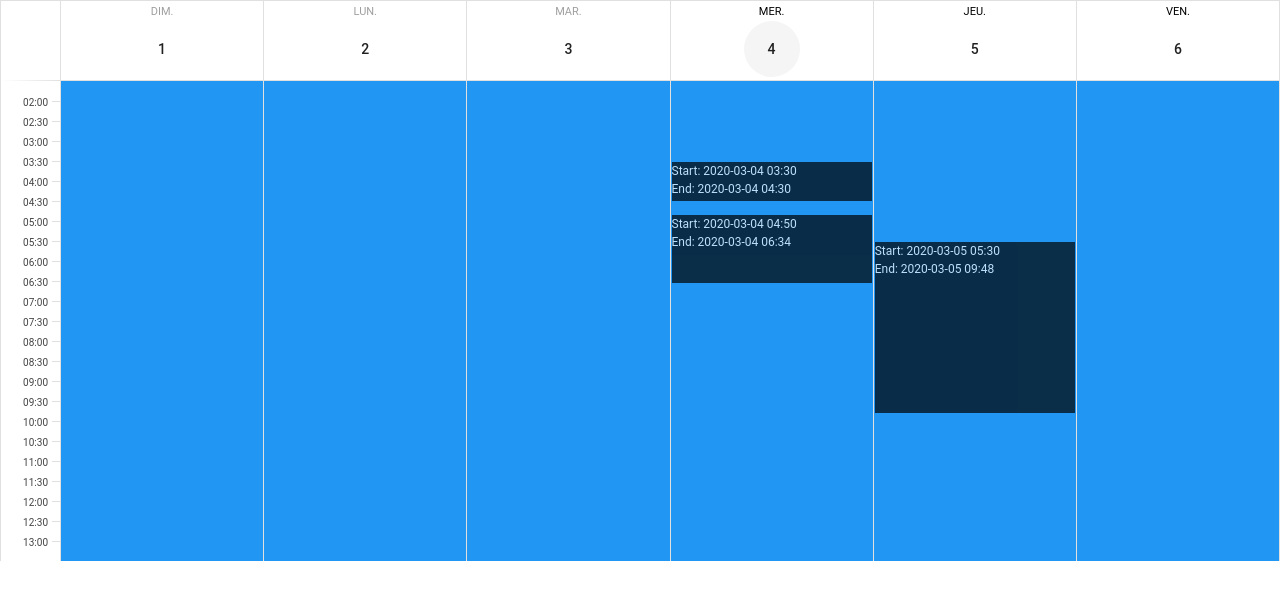
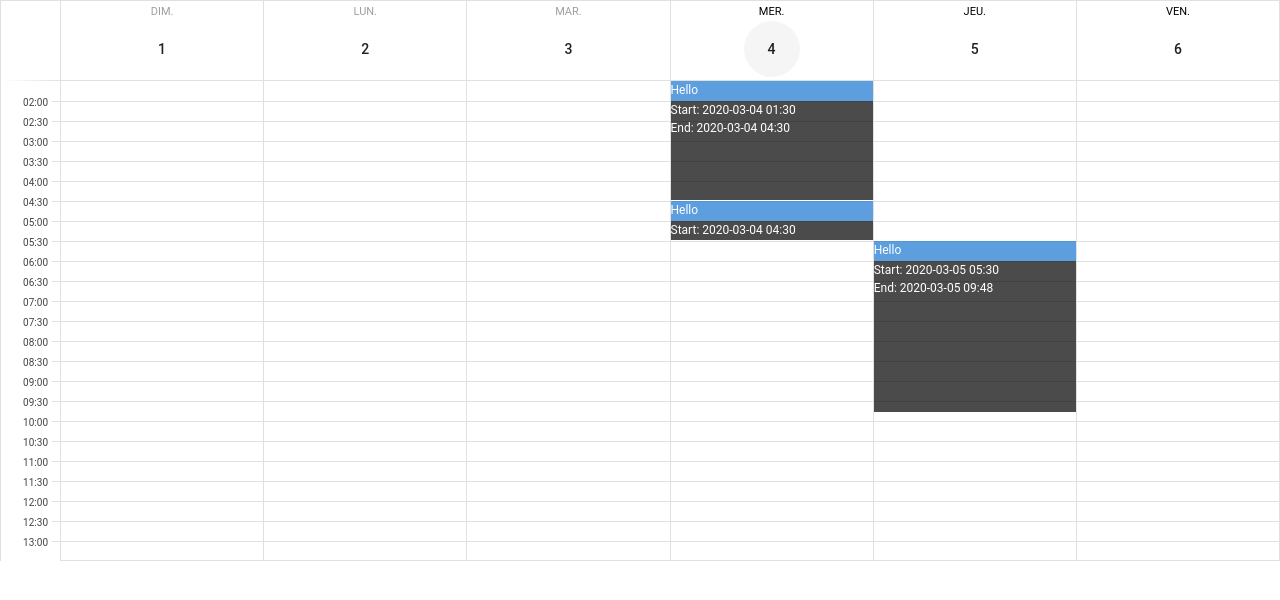
Before and after one commit to stratosphr/calendar, a Vue app: page / in a window 1280 px wide. Shown: the top 600 px of the page. Built offline with nearby package versions, Linux system fonts and the light colour scheme.

Commit message:
Displayed events handler

```diff
--- a/package.json
+++ b/package.json
@@ -9,6 +9,8 @@
   "dependencies": {
     "@mdi/font": "^3.6.95",
     "core-js": "^3.6.4",
+    "jquery": "^3.4.1",
+    "jquery-ui-dist": "^1.12.1",
     "moment": "^2.24.0",
     "register-service-worker": "^1.6.2",
     "roboto-fontface": "*",
--- a/src/components/SCalendar.vue
+++ b/src/components/SCalendar.vue
@@ -11,21 +11,30 @@
           :interval-minutes="intervalMinutes"
           :short-intervals="false"
           :start="start.format('YYYY-MM-DD')"
-          event-color="blue"
+          event-color="transparent"
           locale="fr"
           type="custom-daily"
       >
         <template #event="{event}">
           <div
-              class="black"
-              style="position: relative; opacity: 0.7"
+              class="event-container"
+              style="position: relative; width: 100%; opacity: 0.7"
           >
+
+            <!-- EVENTS -->
             <div
                 :style="`top: ${eventGeometry(e).y}px; height: ${eventGeometry(e).h}px`"
-                class="black"
-                style="position: absolute; left: 1px; right: 1px; overflow: hidden"
+                class="black event"
+                style="position: absolute; left: 0; width: 100%; overflow: hidden"
                 v-for="e in events[date(event.start)]"
             >
+              <div
+                  :style="`height: ${Math.min(intervalHeight, 23)}px`"
+                  class="blue darken-2"
+              >
+                <v-spacer />
+                <p>Hello</p>
+              </div>
               <div>
                 Start: {{e.start.format('YYYY-MM-DD HH:mm')}}
               </div>
@@ -33,6 +42,7 @@
                 End: {{e.end.format('YYYY-MM-DD HH:mm')}}
               </div>
             </div>
+
           </div>
         </template>
       </v-calendar>
@@ -42,6 +52,7 @@
 
 <script>
 	import moment from 'moment'
+	import 'jquery-ui-dist/jquery-ui'
 
 	export default {
 		name: 's-calendar',
@@ -61,18 +72,24 @@
 				events: {
 					'2020-03-04': [
 						{
-							start: moment('2020-03-04 03:30'),
+							start: moment('2020-03-04 01:30'),
 							end: moment('2020-03-04 04:30')
 						},
 						{
-							start: moment('2020-03-04 04:50'),
-							end: moment('2020-03-04 06:34')
+							start: moment('2020-03-04 04:30'),
+							end: moment('2020-03-04 05:30')
 						}
 					],
 					'2020-03-05': [
 						{
 							start: moment('2020-03-05 05:30'),
 							end: moment('2020-03-05 09:48')
+						}
+					],
+					'2020-03-07': [
+						{
+							start: moment('2020-03-05 01:30'),
+							end: moment('2020-03-05 04:23')
 						}
 					]
 				}
@@ -136,6 +153,7 @@
   /*noinspection CssUnusedSymbol*/
   .v-event-timed-container {
     margin-right: 0 !important;
+    margin-top: -1px !important;
   }
 
   /*noinspection CssUnusedSymbol*/
```
Also changed, not shown: 1 other file (tests, documents, lock files or other folders).
